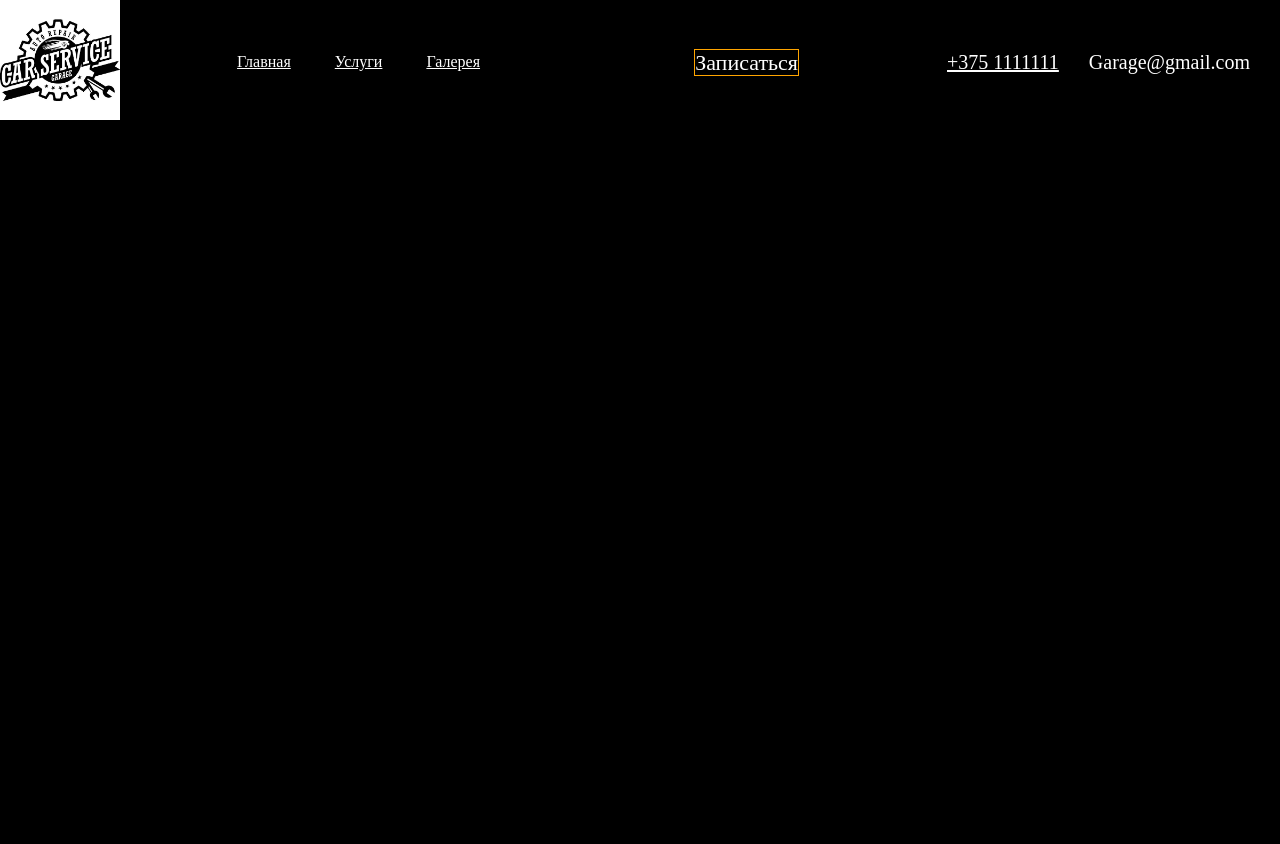
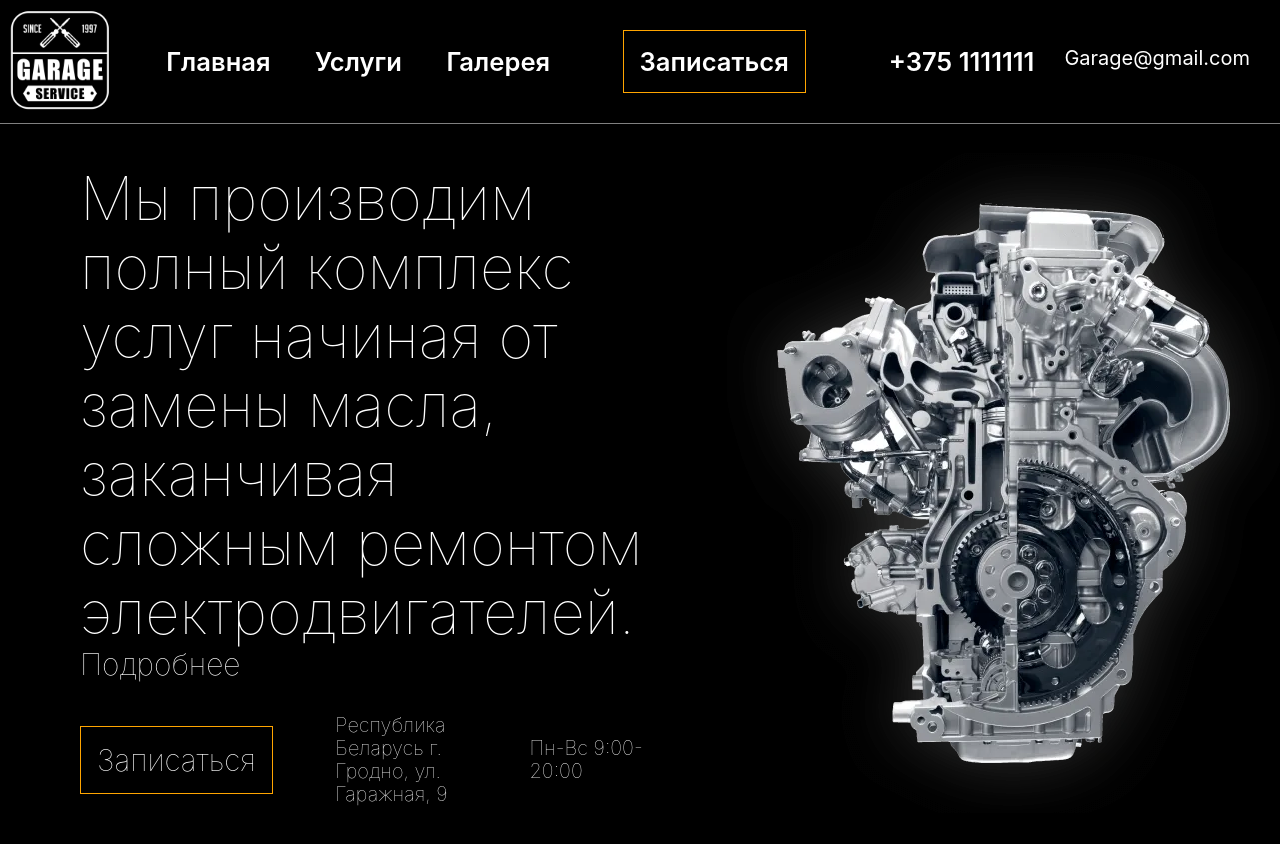
Before and after one commit to yudzeshka/yudzeshka.github.io, a plain HTML site: page project/index.html in a window 1280 px wide. Before the commit the page ends 800 px from the top, so only its background shows below. Drawn offline with Linux system fonts and the light colour scheme.

Commit message:
change img

```diff
--- a/project/index.html
+++ b/project/index.html
@@ -5,22 +5,23 @@
     <meta http-equiv="X-UA-Compatible" content="IE=edge" />
     <meta name="viewport" content="width=device-width, initial-scale=1.0" />
     <title>Garage</title>
-    <link rel="stylesheet" href="/styles/style.css" />
-    <link rel="stylesheet" href="/styles/normalize.css" />
+    <link rel="stylesheet" href="./styles/style.css" />
+    <link rel="stylesheet" href="./styles/normalize.css" />
   </head>
   <body>
     <div class="wrapper">
+      <div class="head-page">
         <div class="header">
           <div class="header__menu">
             <div class="menu__icon">
-            <img src="./images/logo.png" alt="logo" />
+              <img src="./images/logo.jpg" alt="logo" />
             </div>
             <nav class="menu__body">
               <a href="" class="menu__link">Главная</a>
               <a href="" class="menu__link">Услуги</a>
               <a href="" class="menu__link">Галерея</a>
             </nav>
-          <div class="button"><span>Записаться</span></div>
+            <div class="button"><a href="#">Записаться</a></div>
           </div>
           <div class="menu__contacts">
             <div class="menu__tel">
@@ -29,8 +30,27 @@
             <div class="menu__email">Garage@gmail.com</div>
           </div>
         </div>
-      <div class="head-page">
-        <div class="content"></div>
+        <div class="content">
+          <div class="left">
+            <div class="content__block">
+              <h1>
+                Мы производим полный комплекс услуг начиная от замены масла,
+                заканчивая сложным ремонтом электродвигателей.
+              </h1>
+              <a href="">Подробнее</a>
+            </div>
+            <div class="button-block">
+              <div class="content__button"><a href="#">Записаться</a></div>
+              <div class="content__addres">
+                Республика Беларусь г. Гродно, ул. Гаражная, 9
+              </div>
+              <div class="content__time">Пн-Вс 9:00-20:00</div>
+            </div>
+          </div>
+          <div class="right">
+            <img src="./images/engine.webp" alt="engine img" />
+          </div>
+        </div>
         <div class="addres"></div>
       </div>
       <div class="content reverse"></div>
--- a/project/styles/style.css
+++ b/project/styles/style.css
@@ -2,15 +2,23 @@
   box-sizing: border-box;
   color: white;
   background-color: black;
+  text-decoration: none;
+  font-family: -apple-system, BlinkMacSystemFont, "Segoe UI", Roboto, Oxygen,
+    Ubuntu, Cantarell, "Open Sans", "Helvetica Neue", sans-serif;
+}
+.head-page {
+  height: 100vh;
+  width: 100vw;
 }
 .header {
   display: flex;
   justify-content: space-between;
+  border-bottom: 0.1px solid grey;
 }
 .header__menu {
   display: flex;
   justify-content: space-between;
-  width: 70%;
+  width: 65%;
   margin: auto;
 }
 .menu__body {
@@ -21,7 +29,7 @@
 }
 .menu__contacts {
   display: flex;
-  width: 30%;
+  width: 35%;
   justify-content: flex-end;
   font-size: 20px;
   font-weight: 400;
@@ -30,11 +38,17 @@
 .menu__icon > img {
   height: 120px;
 }
+
 .button {
-  font-size: 22px;
-  font-weight: 400;
   border: 1px solid orange;
   margin: auto;
+  padding: 1rem;
+}
+.button a:hover {
+  background-color: orange;
+  color: black;
+  text-decoration: underline;
+  transition: all 5000ms ease;
 }
 .menu__link {
   padding: 0 20px;
@@ -42,3 +56,55 @@
 .menu__email {
   padding: 0 30px;
 }
+.button a,
+.menu__body a,
+.menu__contacts a {
+  text-decoration: none;
+  font-size: 1.6rem;
+  font-weight: 600;
+}
+
+.content {
+  display: flex;
+  justify-content: center;
+  align-items: center;
+}
+.left {
+  flex: 1 1 65%;
+  font-size: 30px;
+  font-weight: 100;
+  padding: 40px 80px;
+}
+.right {
+  flex: 1 1 35%;
+}
+.left h1 {
+  margin: auto;
+  font-weight: 100;
+}
+.button-block {
+  margin-top: 2rem;
+  display: flex;
+  justify-content: space-around;
+  align-items: center;
+}
+.content__button {
+  /* width: 25%; */
+  font-size: 30px;
+  border: 1px solid orange;
+  margin: auto;
+  font-weight: 100;
+  padding: 1rem;
+}
+.content__addres {
+  width: 50%;
+  font-size: 20px;
+  font-weight: 100;
+  padding: 0 11%;
+}
+.content__time {
+  width: 25%;
+  font-size: 20px;
+  font-weight: 100;
+  padding: 0 5s%;
+}
```
Also changed, not shown: project/images/engine.webp (added), project/images/logo.jpg (added), project/images/logo.png (deleted). Lines whose indentation alone changed are shown as unchanged.
